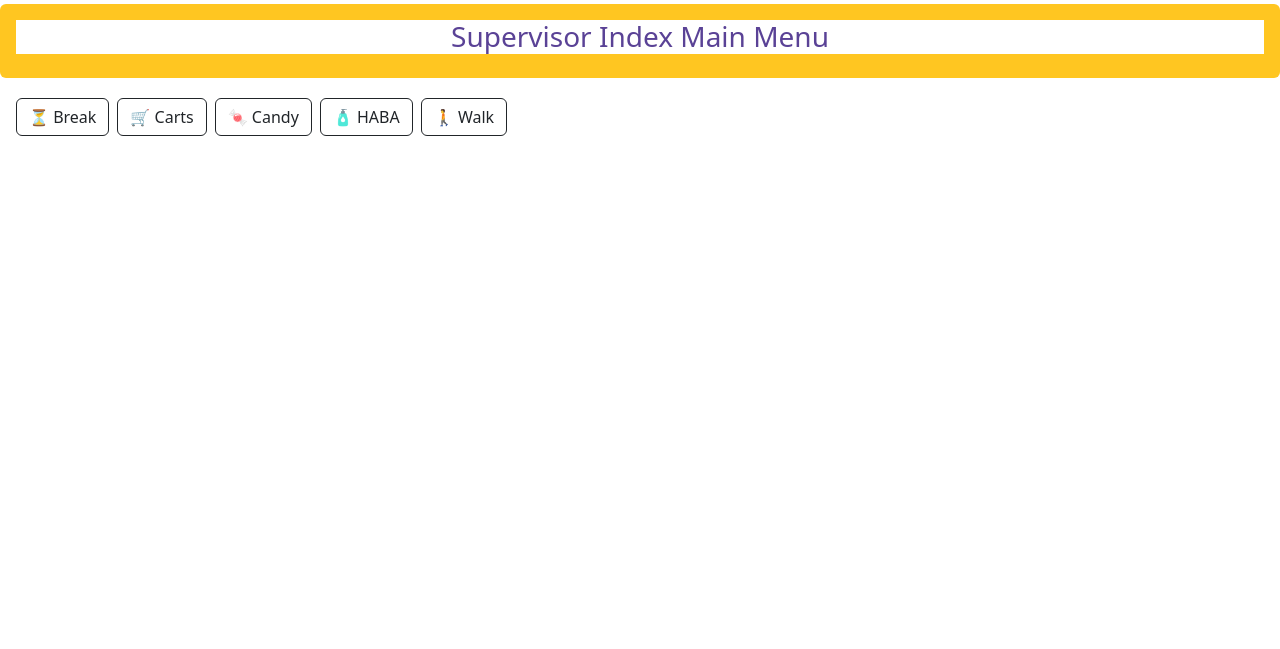
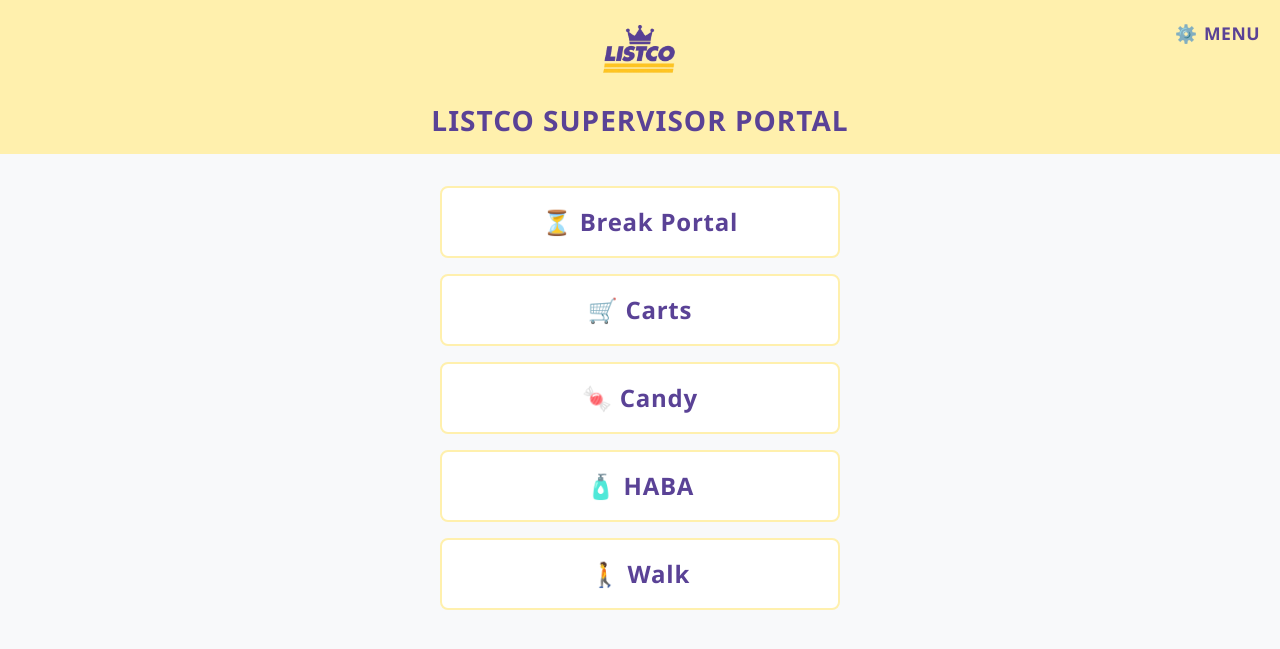
Before and after one commit to jnguy2832/Listco-Supervisor-Terminal, a Django app: page / in a window 1280 px wide. Shown: the top 649 px of the page. Run offline with Django 5.2, Linux system fonts and the light colour scheme.

Commit message:
changed design of dashboard.html

```diff
--- a/Terminal/BreakScheduler/Templates/dashboard.html
+++ b/Terminal/BreakScheduler/Templates/dashboard.html
@@ -1,21 +1,123 @@
 <!DOCTYPE html>
 <html lang="en">
 <head>
-    <meta charset="UTF-8">
-    <meta name="viewport" content="width=device-width, initial-scale=1.0">
-    <title>Break Scheduler</title>
-    <link href="https://cdn.jsdelivr.net/npm/bootstrap@5.3.3/dist/css/bootstrap.min.css" rel="stylesheet">
+  <meta charset="UTF-8" />
+  <meta name="viewport" content="width=device-width, initial-scale=1.0" />
+  <title>Listco Supervisor Dashboard</title>
+  <link href="https://cdn.jsdelivr.net/npm/bootstrap@5.3.3/dist/css/bootstrap.min.css" rel="stylesheet" />
+  <style>
+    body {
+      background-color: #f8f9fa;
+      font-family: 'Segoe UI', 'Roboto', sans-serif;
+    }
+    .menu-header {
+      background-color: rgb(255, 240, 173);
+      color: rgb(90, 66, 150);
+      padding: 1rem;
+      position: relative;
+      text-align: center;
+    }
+    .menu-header img {
+      height: 80px;
+      margin-bottom: 0.5rem;
+    }
+    .menu-header h3 {
+      font-weight: 800;
+      font-size: 1.75rem;
+      margin: 0;
+      text-transform: uppercase;
+      letter-spacing: 1px;
+    }
+    .gear-wrapper {
+      position: absolute;
+      top: 1rem;
+      right: 1rem;
+    }
+    .gear-button {
+      background: none;
+      border: none;
+      display: flex;
+      align-items: center;
+      gap: 0.4rem;
+      font-size: 1.1rem;
+      font-weight: 700;
+      color: rgb(90, 66, 150);
+      text-transform: uppercase;
+      letter-spacing: 0.5px;
+      padding: 0.25rem;
+      transition: background-color 0.2s ease;
+    }
+    .gear-button:hover {
+      background-color: rgba(255, 255, 255, 0.3);
+      border-radius: 4px;
+    }
+    .dropdown-toggle::after {
+      display: none !important;
+    }
+    .dropdown-menu {
+      border: 1px solid rgb(255, 240, 173);
+      box-shadow: 0 2px 6px rgba(0,0,0,0.1);
+      font-size: 0.95rem;
+    }
+    .dropdown-menu a {
+      color: rgb(90, 66, 150);
+      font-weight: 500;
+      padding: 0.5rem 1rem;
+      cursor: pointer;
+    }
+    .dropdown-menu a:hover {
+      background-color: rgb(255, 243, 200);
+    }
+    .menu-buttons {
+      margin-top: 2rem;
+      display: flex;
+      flex-direction: column;
+      align-items: center;
+      gap: 1rem;
+    }
+    .menu-buttons a {
+      width: 80%;
+      max-width: 400px;
+      font-size: 1.5rem;
+      font-weight: 700;
+      letter-spacing: 0.75px;
+      border: 2px solid rgb(255, 240, 173);
+      color: rgb(90, 66, 150);
+      background-color: white;
+      text-align: center;
+      padding: 1rem;
+      border-radius: 0.5rem;
+      text-decoration: none;
+    }
+    .menu-buttons a:hover {
+      background-color: rgb(255, 243, 200);
+    }
+  </style>
 </head>
 <body>
-    <div class="p-3 mt-1 text-secondary rounded" style="background-color: rgb(255, 198, 33);">
-        <h3 style="background-color: white; text-align: center; margin-bottom: 25; color: rgb(90, 66, 150);">Supervisor Index Main Menu</h3>
+
+  <div class="menu-header">
+    <div class="gear-wrapper dropdown" id="gearMenu">
+      <button class="gear-button dropdown-toggle" type="button" data-bs-toggle="dropdown" aria-expanded="false">
+        ⚙️ <span>Menu</span>
+      </button>
+      <ul class="dropdown-menu">
+        <li><a class="dropdown-item" href="login.html">🔓 Sign Out</a></li>
+        <li><a class="dropdown-item" href="#">👤 Employee Database</a></li>
+      </ul>
     </div>
-    <div class="p-3 mt-1 d-flex flex-wrap gap-2">
-        <button class="btn btn-outline-dark" onclick="location.href='break.html'">⏳ Break</button>
-        <button class="btn btn-outline-dark" onclick="location.href='carts.html'">🛒 Carts</button>
-        <button class="btn btn-outline-dark" onclick="location.href='candy.html'">🍬 Candy</button>
-        <button class="btn btn-outline-dark" onclick="location.href='haba.html'">🧴 HABA</button>
-        <button class="btn btn-outline-dark" onclick="location.href='walk.html'">🚶 Walk</button>
-    </div>
+    <img src="logo.png" alt="Listco Logo" />
+    <h3>Listco Supervisor Portal</h3>
+  </div>
+
+  <div class="menu-buttons">
+    <a href="break.html">⏳ Break Portal</a>
+    <a href="carts.html">🛒 Carts</a>
+    <a href="candy.html">🍬 Candy</a>
+    <a href="haba.html">🧴 HABA</a>
+    <a href="walk.html">🚶 Walk</a>
+  </div>
+
+  <script src="https://cdn.jsdelivr.net/npm/bootstrap@5.3.3/dist/js/bootstrap.bundle.min.js"></script>
 </body>
 </html>
```
